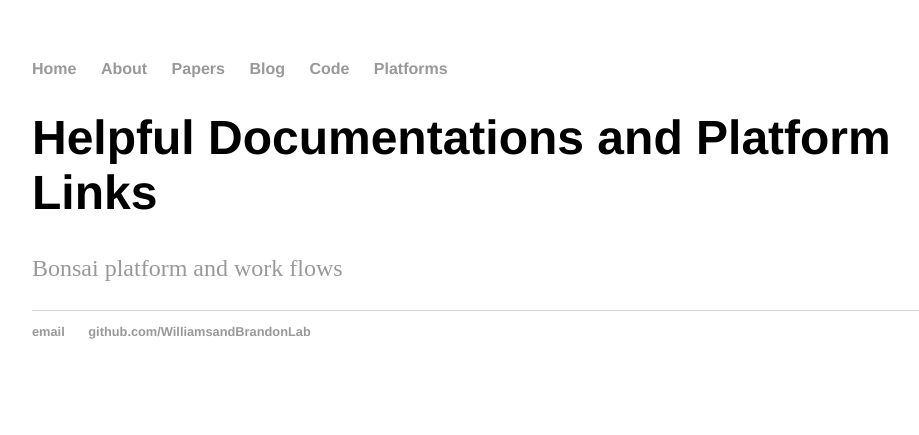
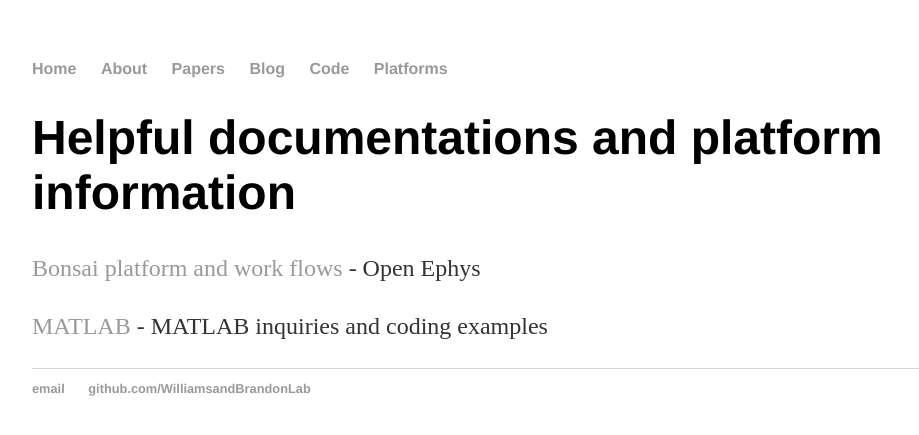
Before and after one commit to WilliamsandBrandanLab/WilliamsandBrandanLab.github.io, a Jekyll site: the page built from documentation/index.md, in a window 1280 px wide. Shown: the top 435 px of the page, without its empty margins (160-1079 px from the left). Built offline with Jekyll 4.4.1, drawn with Linux system fonts in a browser that asks for light colours; our own code applies the rules of GitHub Pages for plain Markdown files.

Commit message:
Update index.md

```diff
--- a/documentation/index.md
+++ b/documentation/index.md
@@ -1,3 +1,5 @@
-# Helpful Documentations and Platform Links
+# Helpful documentations and platform information
 
-[Bonsai platform and work flows](http://www.open-ephys.org/bonsai/)
+[Bonsai platform and work flows](http://www.open-ephys.org/bonsai/) - Open Ephys
+
+[MATLAB](https://www.mathworks.com/matlabcentral/answers/index) - MATLAB inquiries and coding examples
```
